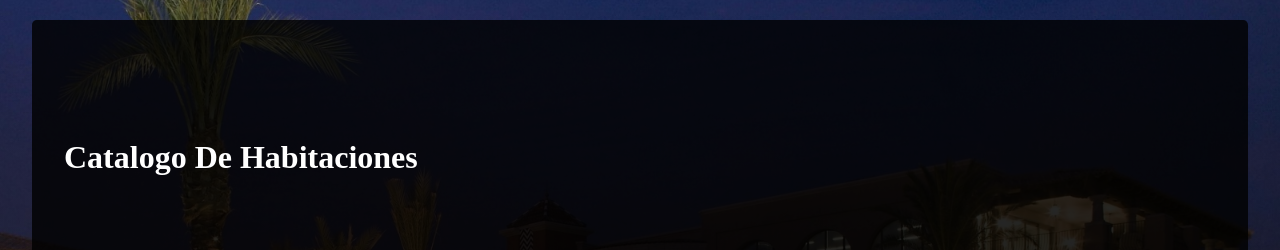
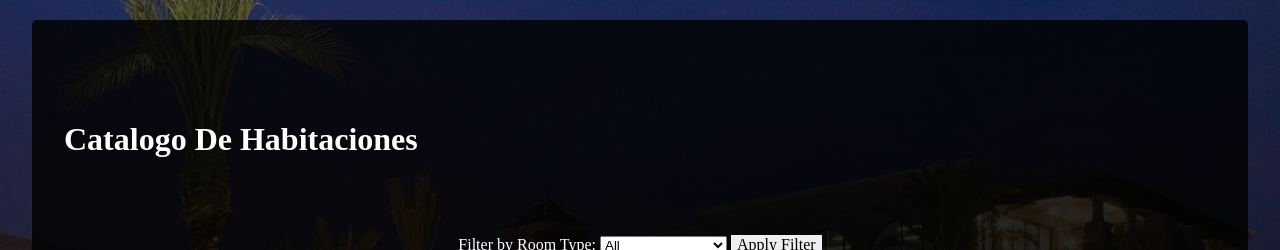
Before and after one commit to MaximilianoMO95/COCAREEF, a Django app: page /rooms/ in a window 1280 px wide. Shown: the top 250 px of the page. Run offline with Django 5.2, Linux system fonts and the light colour scheme; tables that the repository leaves empty hold one stand-in row (values such as "Sample post").

Commit message:
comenzar a implementar filtro para catalogo

```diff
--- a/apps/rooms/views.py
+++ b/apps/rooms/views.py
@@ -1,9 +1,7 @@
-from django.shortcuts import render, redirect
-from django.views import View
 from django.views.generic import ListView
+from django.utils.text import slugify
 
 from apps.rooms.models import (Room, RoomType)
-
 
 class RoomCatalogueListView(ListView):
     model = Room
@@ -11,5 +9,17 @@
 
     def get_context_data(self, **kwargs):
         context = super().get_context_data(**kwargs)
-        context['room_type'] = RoomType.objects.all()
+        context['room_types'] = RoomType.objects.all()
         return context
+
+
+    def get_queryset(self):
+        queryset = super().get_queryset()
+        room_type_slug = self.request.GET.get('room_type_slug')
+
+        if room_type_slug:
+            query_subset = queryset.filter(room_type__name=room_type_slug)
+            if query_subset.exists():
+                return query_subset
+
+        return queryset
--- a/templates/rooms/catalogue.html
+++ b/templates/rooms/catalogue.html
@@ -71,6 +71,17 @@
         <h1 class="title">Catalogo De Habitaciones</h1>
 
         {% if object_list %}
+            <form method="get" action="{% url 'rooms:catalogue' %}">
+                <label for="room_type">Filter by Room Type:</label>
+                <select name="room_type_slug" id="room_type">
+                    <option value="all">All</option>
+                    {% for room_type in room_types %}
+                        <option value="{{ room_type.name }}" {% if room_type.name == request.GET.room_type_slug %} selected {% endif %}>{{ room_type.name }}</option>
+                    {% endfor %}
+                </select>
+                <button type="submit">Apply Filter</button>
+            </form>
+
             <div class="card-list-ctn">
             {% for room in object_list %}
                 <div class="card">
```
